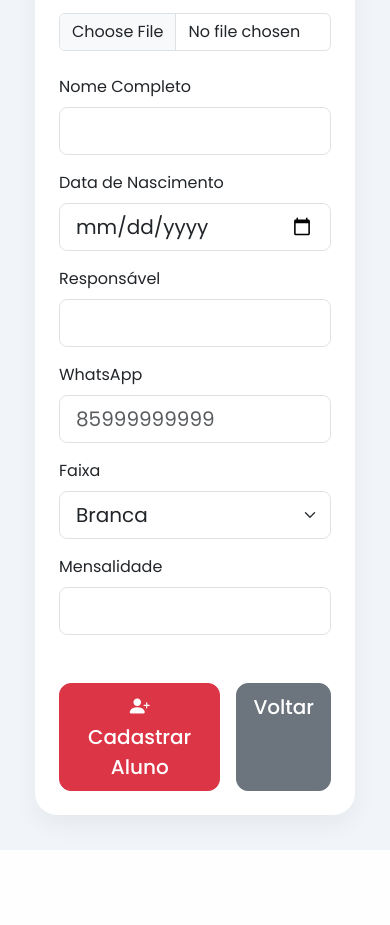
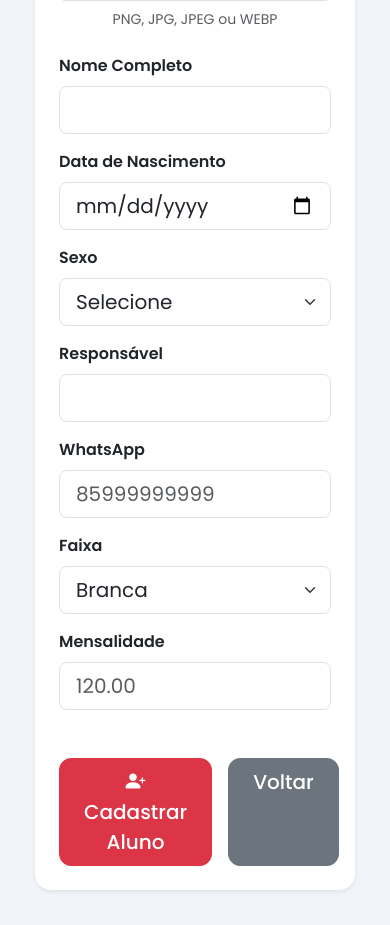
Before and after one commit to roisadi-tech/karate-system, a Flask app: page /cadastrar_aluno in a window 390 px wide. Shown: the part 1640-2565 px from the top of the page. Before the commit the page ends 2490 px from the top, so only its background shows below. Run offline with Flask 3, Linux system fonts and the light colour scheme; the visitor is signed in with stand-in values (Sample User, id 1).

Commit message:
Resolvendo poblemas de semantica

```diff
--- a/app.py
+++ b/app.py
@@ -431,7 +431,7 @@ def editar_aluno(id):
 # PERFIL DO ALUNO
 # =====================================
 
-@app.route('/aluno/<int:id>')
+@app.route('/perfil_aluno/<int:id>')
 @login_obrigatorio
 def perfil_aluno(id):
 
--- a/templates/cadastrar_aluno.html
+++ b/templates/cadastrar_aluno.html
@@ -20,7 +20,7 @@
 
 <!-- FORM -->
 
-<div class="card p-4">
+<div class="card border-0 shadow-sm p-4 rounded-4">
 
     <form
         method="POST"
@@ -31,27 +31,33 @@
 
             <!-- FOTO -->
 
-            <div class="col-md-4">
+            <div class="col-lg-4">
 
                 <div class="text-center">
 
-                    <div
-                        class="bg-light rounded-4 d-flex align-items-center justify-content-center mb-3"
-                        style="height: 300px;"
+                    <img
+                        id="preview"
+                        src="https://cdn-icons-png.flaticon.com/512/149/149071.png"
+                        class="img-fluid rounded-circle shadow-sm mb-3"
+                        style="
+                            width: 250px;
+                            height: 250px;
+                            object-fit: cover;
+                            border: 5px solid #f1f5f9;
+                        "
                     >
-
-                        <i
-                            class="bi bi-person-circle text-secondary"
-                            style="font-size: 120px;"
-                        ></i>
-
-                    </div>
 
                     <input
                         type="file"
                         name="foto"
                         class="form-control"
+                        accept=".png,.jpg,.jpeg,.webp"
+                        onchange="previewImagem(event)"
                     >
+
+                    <small class="text-muted d-block mt-2">
+                        PNG, JPG, JPEG ou WEBP
+                    </small>
 
                 </div>
 
@@ -59,7 +65,7 @@
 
             <!-- DADOS -->
 
-            <div class="col-md-8">
+            <div class="col-lg-8">
 
                 <div class="row g-3">
 
@@ -67,10 +73,8 @@
 
                     <div class="col-md-12">
 
-                        <label class="form-label">
-
+                        <label class="form-label fw-semibold">
                             Nome Completo
-
                         </label>
 
                         <input
@@ -86,10 +90,8 @@
 
                     <div class="col-md-6">
 
-                        <label class="form-label">
-
+                        <label class="form-label fw-semibold">
                             Data de Nascimento
-
                         </label>
 
                         <input
@@ -101,14 +103,42 @@
 
                     </div>
 
-                    <!-- RESPONSÁVEL -->
+                    <!-- SEXO -->
 
                     <div class="col-md-6">
 
-                        <label class="form-label">
+                        <label class="form-label fw-semibold">
+                            Sexo
+                        </label>
 
+                        <select
+                            name="sexo"
+                            class="form-select form-select-lg"
+                            required
+                        >
+
+                            <option value="">
+                                Selecione
+                            </option>
+
+                            <option value="Masculino">
+                                Masculino
+                            </option>
+
+                            <option value="Feminino">
+                                Feminino
+                            </option>
+
+                        </select>
+
+                    </div>
+
+                    <!-- RESPONSÁVEL -->
+
+                    <div class="col-md-12">
+
+                        <label class="form-label fw-semibold">
                             Responsável
-
                         </label>
 
                         <input
@@ -124,10 +154,8 @@
 
                     <div class="col-md-6">
 
-                        <label class="form-label">
-
+                        <label class="form-label fw-semibold">
                             WhatsApp
-
                         </label>
 
                         <input
@@ -144,10 +172,8 @@
 
                     <div class="col-md-3">
 
-                        <label class="form-label">
-
+                        <label class="form-label fw-semibold">
                             Faixa
-
                         </label>
 
                         <select
@@ -156,41 +182,15 @@
                             required
                         >
 
-                            <option value="Branca">
-                                Branca
-                            </option>
-
-                            <option value="Cinza">
-                                Cinza
-                            </option>
-
-                            <option value="Azul">
-                                Azul
-                            </option>
-
-                            <option value="Amarela">
-                                Amarela
-                            </option>
-
-                            <option value="Laranja">
-                                Laranja
-                            </option>
-
-                            <option value="Verde">
-                                Verde
-                            </option>
-
-                            <option value="Roxa">
-                                Roxa
-                            </option>
-
-                            <option value="Marrom">
-                                Marrom
-                            </option>
-
-                            <option value="Preta">
-                                Preta
-                            </option>
+                            <option value="Branca">Branca</option>
+                            <option value="Cinza">Cinza</option>
+                            <option value="Azul">Azul</option>
+                            <option value="Amarela">Amarela</option>
+                            <option value="Laranja">Laranja</option>
+                            <option value="Verde">Verde</option>
+                            <option value="Roxa">Roxa</option>
+                            <option value="Marrom">Marrom</option>
+                            <option value="Preta">Preta</option>
 
                         </select>
 
@@ -200,10 +200,8 @@
 
                     <div class="col-md-3">
 
-                        <label class="form-label">
-
+                        <label class="form-label fw-semibold">
                             Mensalidade
-
                         </label>
 
                         <input
@@ -211,6 +209,7 @@
                             step="0.01"
                             name="mensalidade"
                             class="form-control form-control-lg"
+                            placeholder="120.00"
                             required
                         >
 
@@ -227,7 +226,7 @@
         <div class="mt-5 d-flex gap-3">
 
             <button
-                class="btn btn-danger btn-lg"
+                class="btn btn-danger btn-lg px-4"
             >
 
                 <i class="bi bi-person-plus-fill"></i>
@@ -238,7 +237,7 @@
 
             <a
                 href="/alunos"
-                class="btn btn-secondary btn-lg"
+                class="btn btn-secondary btn-lg px-4"
             >
 
                 Voltar
@@ -251,4 +250,26 @@
 
 </div>
 
+<!-- PREVIEW FOTO -->
+
+<script>
+
+function previewImagem(event) {
+
+    const reader = new FileReader()
+
+    reader.onload = function() {
+
+        const output = document.getElementById('preview')
+
+        output.src = reader.result
+
+    }
+
+    reader.readAsDataURL(event.target.files[0])
+
+}
+
+</script>
+
 {% endblock %}
```
Also changed, not shown: models.py (+7 -3 lines).
